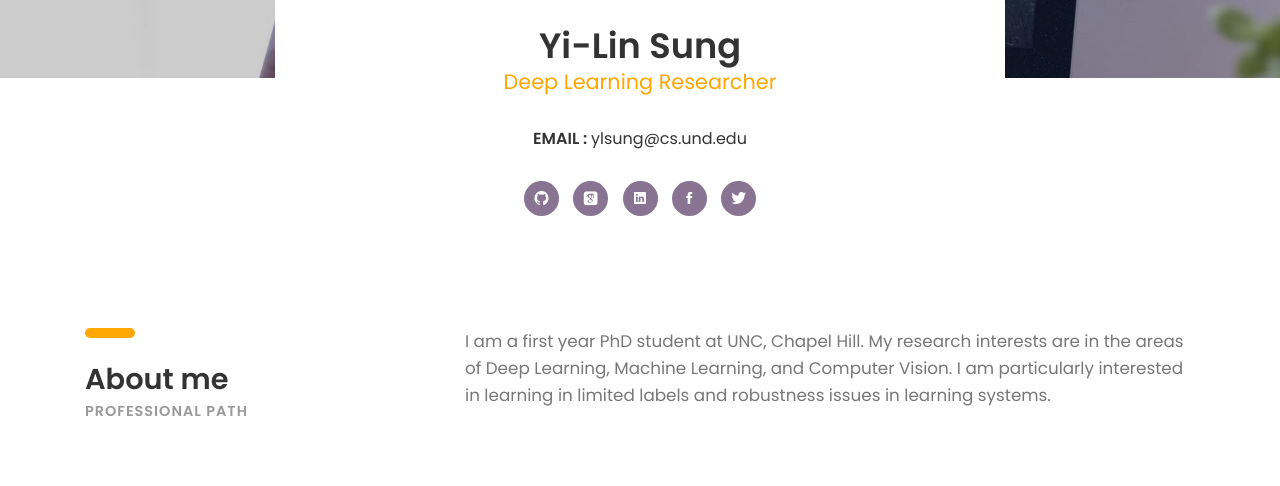
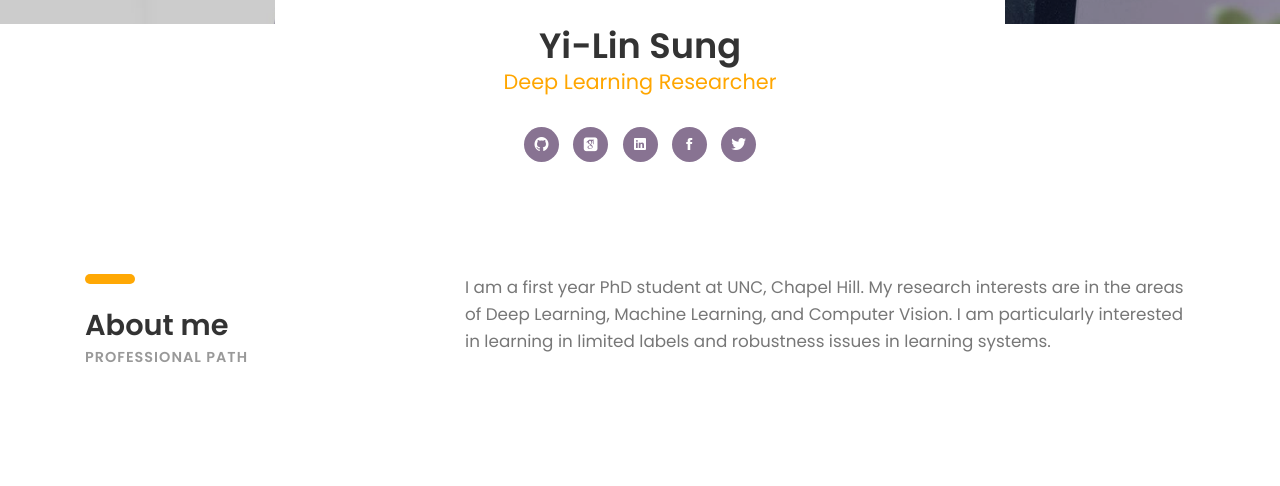
Before and after one commit to ylsung/ylsung.github.io, a plain HTML site: page index.html in a window 1280 px wide. Shown: the part 403-889 px from the top of the page. Drawn offline with Linux system fonts and the light colour scheme; files whose address does not match are found by name.

Commit message:
Remove redundant information

```diff
--- a/index.html
+++ b/index.html
@@ -70,10 +70,7 @@
 						<h2><b>Yi-Lin Sung</b></h2>
 						<h4 class="font-yellow">Deep Learning Researcher</h4>
 						<ul class="information margin-tb-30">
-							<!-- <li><b>BORN : </b>August 25, 1987</li> -->
-							<!-- <li><b>EMAIL : </b>corumlouis123@gmail.com</li> -->
-							<li><b>EMAIL : </b>ylsung@cs.und.edu</li>
-							<!-- <li><b>MARITAL STATUS : </b>Married</li> -->
+							<!-- <li><b>EMAIL : </b>ylsung@cs.und.edu</li> -->
 						</ul>
 						<ul class="social-icons">
 							<!-- <li><a href="#"><i class="ion-social-pinterest"></i></a></li> -->
```
